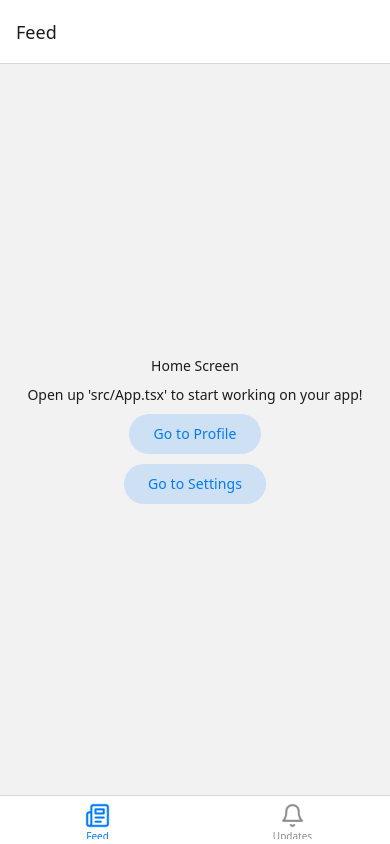
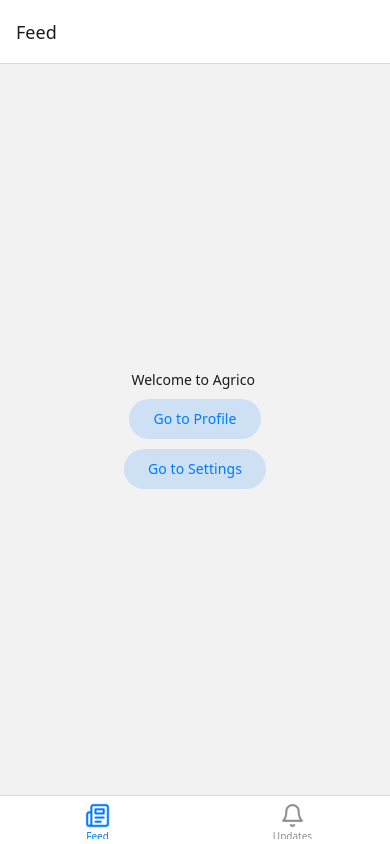
Before and after one commit to pmuwanguzi/agrico-frontend, a React Native app in the folder Agrico/: screen / in a window 390 px wide. Built offline with nearby package versions, Linux system fonts and the light colour scheme; what expo-linking would draw is missing.

Commit message:
updated the screens import

```diff
--- a/Agrico/src/navigation/index.tsx
+++ b/Agrico/src/navigation/index.tsx
@@ -1,3 +1,6 @@
+import AuthScreen from './screens/AuthScreen';
+import DashboardScreen from './screens/DashboardScreen';
+import React from 'react';
 import { createBottomTabNavigator } from '@react-navigation/bottom-tabs';
 import { HeaderButton, Text } from '@react-navigation/elements';
 import {
@@ -13,7 +16,6 @@
 import { Settings } from './screens/Settings';
 import { Updates } from './screens/Updates';
 import { NotFound } from './screens/NotFound';
-import DashboardScreen from "./screens/DashboardScreen";
 
 const HomeTabs = createBottomTabNavigator({
   screens: {
--- a/Agrico/src/navigation/screens/Home.tsx
+++ b/Agrico/src/navigation/screens/Home.tsx
@@ -4,8 +4,9 @@
 export function Home() {
   return (
     <View style={styles.container}>
-      <Text>Home Screen</Text>
-      <Text>Open up 'src/App.tsx' to start working on your app!</Text>
+      {/*<Text>Home Screen</Text>*/}
+        {/*<Text>Open up 'src/App.tsx' to start working on your app!</Text>*/}
+        <Text>Welcome to Agrico </Text>
       <Button screen="Profile" params={{ user: 'jane' }}>
         Go to Profile
       </Button>
```
